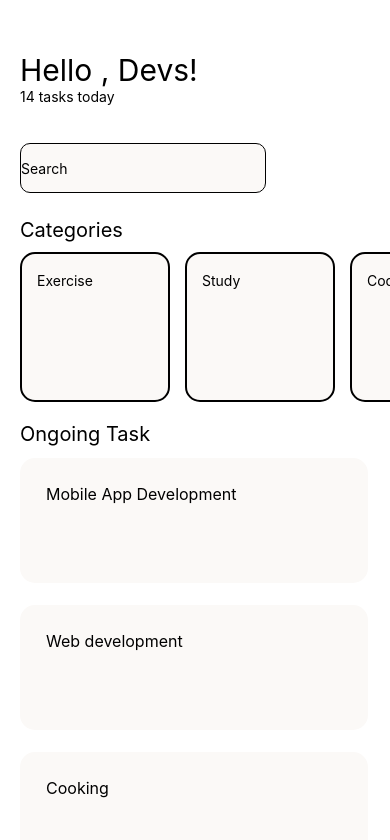
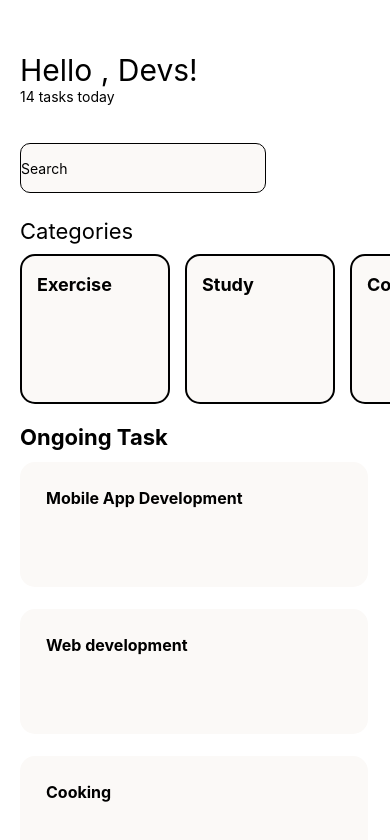
Before and after one commit to ESIANNAN/rn-assignment3-11347739, a React Native app: screen / in a window 390 px wide. Shown: the top 840 px of the page. Built offline with nearby package versions, Linux system fonts and the light colour scheme.

Commit message:
Update App.js

```diff
--- a/App.js
+++ b/App.js
@@ -99,7 +99,7 @@ const styles = StyleSheet.create({
     borderRadius:10,
   },
     categories:{
-    fontSize: 20,
+    fontSize: 22,
     marginTop:25,
   },
    activities:{
@@ -119,10 +119,13 @@ const styles = StyleSheet.create({
     paddingTop:18,
     marginTop:10,
     backgroundColor: '#FBF9F7',
+    fontSize:18,
+    fontWeight:'bold',
   },
   ongoingtask:{
-    fontSize:20,
+    fontSize:22,
     marginTop:20,
+    fontWeight:'bold',
   },
    taskBox: {
     backgroundColor: '#FBF9F7',
@@ -135,6 +138,7 @@ const styles = StyleSheet.create({
     padding: 26,
     width:348,
     height:125,
+    fontWeight:'bold',
   },
 
 
```
